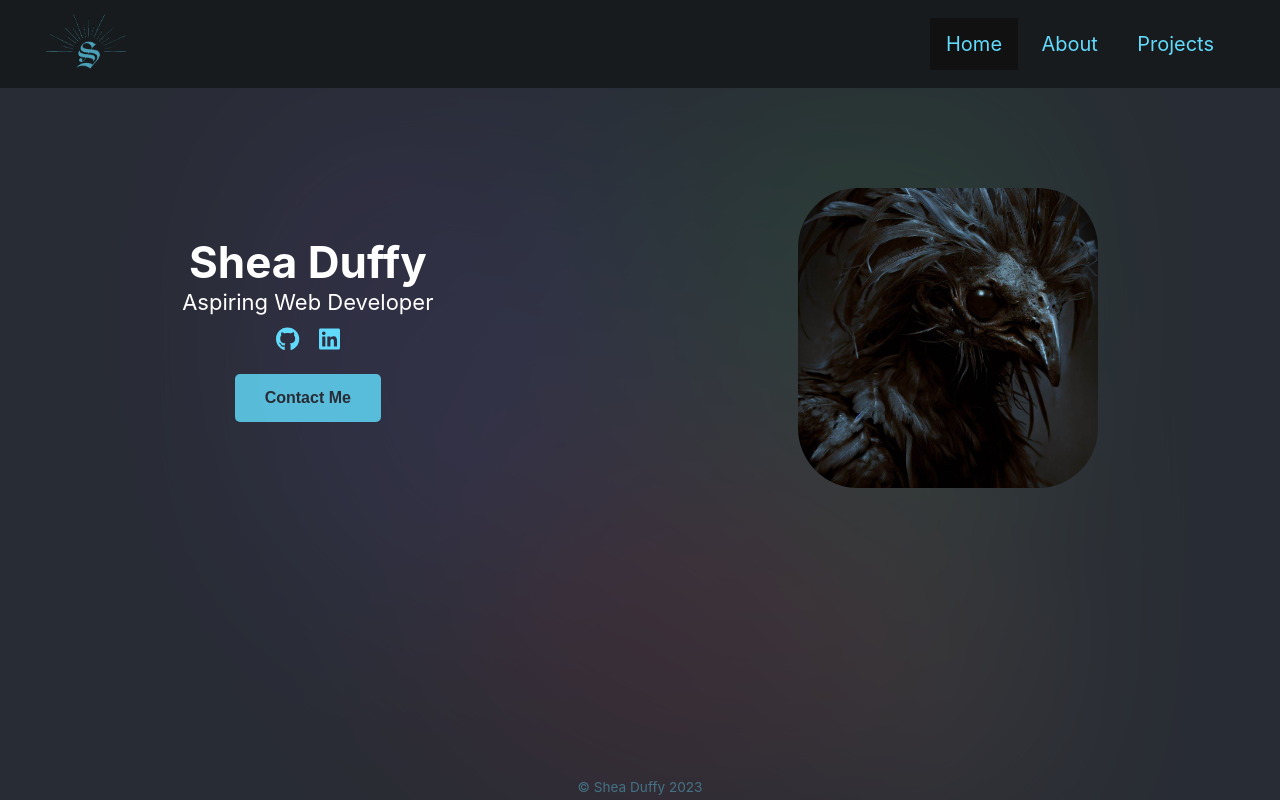
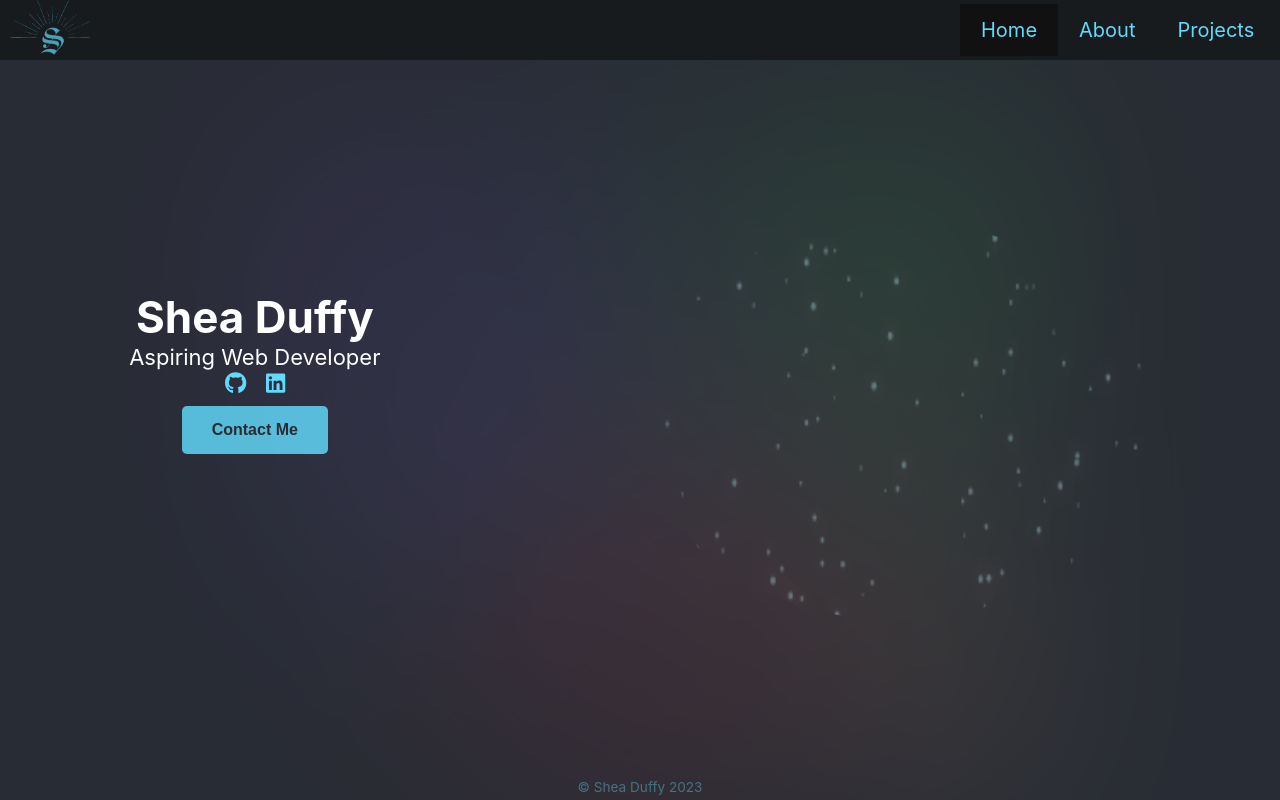
Before and after one commit to SheaDuffy13/portfolio-website-react, a React (Create React App) app: page / in a window 1280 px wide. Built offline with nearby package versions, Linux system fonts and the light colour scheme.

Commit message:
feat: HomePage particle effect

```diff
--- a/public/index.html
+++ b/public/index.html
@@ -2,7 +2,7 @@
 <html lang="en">
   <head>
     <meta charset="utf-8" />
-    <link rel="icon" href="" />
+    <link rel="icon" href=".//favi2.png" />
     <meta name="viewport" content="width=device-width, initial-scale=1" />
     <meta name="theme-color" content="#000000" />
     <meta
@@ -24,7 +24,7 @@
       work correctly both with client-side routing and a non-root public URL.
       Learn how to configure a non-root public URL by running `npm run build`.
     -->
-    <title>React App</title>
+    <title>Shea Duffy</title>
   </head>
   <body>
     <noscript>You need to enable JavaScript to run this app.</noscript>
--- a/src/App.css
+++ b/src/App.css
@@ -18,6 +18,7 @@ body {
   text-align: center;
   background-color: #282c34;
   min-height: 100vh;
+  overflow-x: hidden; /*stops horizontal scroll bar on ProjectPage*/
   display: flex;
   flex-direction: column;
   align-items: center;
@@ -59,13 +60,19 @@ body {
   /* display:inline-flex; */
   justify-content:space-around;
   align-items: center;
-  margin-top: 10vh;
+  margin-top: 20vh;
+ }
+
+ .homePage-name-div {
+  margin-bottom: 12vh;
  }
 
  .home-hero-img{
-  width: 300px;
-  margin: 20px 0 0 0;
-  border-radius: 20%;
+  width: 200px;
+  margin: 20px 0 30px 0;
+  border-radius: 50%;
+  z-index: -1;
+  opacity: 0.5;
  }
 
  .homePage-div button {
@@ -82,6 +89,20 @@ body {
  .homePage-div button:hover {
   opacity: 70%;
 }
+
+.HomePage-social-media-links a {
+  color:#61dafb;
+  margin: 10px;
+}
+
+/* particle effect */
+canvas {
+  width: 40vw;
+  height: 50vh;
+  opacity: 40%;
+  border-radius: 50%;
+}
+
 
  /* ---ABOUT ME PAGE--- */
 
@@ -103,7 +124,7 @@ body {
  }
 
  .to-contact-page-btn {
-  background-color: #111; /*or #181b1d */
+  background-color: #181b1d;
   border: none;
   color: white;
   padding: 15px 32px;
@@ -117,12 +138,10 @@ body {
   /* fixes button to bottom of screen */
   position: fixed;
   bottom: 0;
-  /* left: 50%; */
-  /* transform: translateX(-50%); */
-
-  /* top: 50%; */
-  right: 0;
-  transform: translateY(-50%);
+  transform: translateX(-50%);
+ }
+ .to-contact-page-btn:hover {
+  opacity: 70%;
  }
 
  .AboutPage-resume-link {
@@ -178,6 +197,24 @@ form button {
   font-size: calc(10px + 1.2vmin);
 }
 
+.contactPage-socials-div {
+  margin-top: 3%;
+}
+
+.contactPage-socials-title {
+  margin-bottom: 2%;
+}
+
+.contactPage-socials-div p {
+  margin-top: 1%;
+}
+
+.contactPage-socials-div a {
+  color:#61dafb;
+}
+.contactPage-socials-div a:hover {
+  opacity: 50%;
+}
 
  /* ---PROJECT PAGE--- */
 
@@ -207,11 +244,26 @@ form button {
  /* ---FOOTER--- */
 
 .social-media-links {
+  position: fixed;
+  top: 50%;
+  left: 0;
+  /* transform: translateY(-50%); */
+  transform: translateY(30%);
   display: flex;
-  justify-content:center;
+  flex-direction: column;
+  justify-content: center;
   font-size: 3vh;
   /* background-color: #11111121; */
+  height: 50vh;
 }
+/* .social-media-links::before {
+  content: '';
+  position: absolute;
+  top: 290px;
+  bottom: 10px;
+  left: 20px;
+  border-left: 2px solid #61dafb67;
+} */
 
 .social-media-links a {
   color:#61dafb;
--- a/src/App.js
+++ b/src/App.js
@@ -10,6 +10,7 @@ import { Footer } from './components/Footer';
 function App() {
   const location = useLocation();
   const isHomePage = location.pathname === '/';
+  const isContactPage = location.pathname === '/about/contact';
 
   return (
     <div className="App">
@@ -24,7 +25,7 @@ function App() {
           <Route path='projects' element={<ProjectsPage />} />
         </Routes>
         </main>
-        <Footer showSocialLinks={!isHomePage}/>
+        <Footer showSocialLinks={!isHomePage && !isContactPage}/>
 
     </div>
   );
--- a/src/Header.css
+++ b/src/Header.css
@@ -16,7 +16,7 @@
 
   .NavBar ul {
     list-style-type: none;
-    margin: 0 50px 0 0;
+    margin: 0 20px 0 0;
     padding: 0;
     display: flex;
     justify-content: space-between;
@@ -27,11 +27,11 @@
     float: left;
   }
 
-  .NavBar a {
+  .NavBar li a {
     display: block;
     color: #61dafb;
     /* text-align: center; */
-    padding: 14px 16px;
+    padding: 14px 21px;
     text-decoration: none;
     font-size: 20px;
   }
@@ -43,7 +43,8 @@
   .header-logo {
     width: 80px;
     height: auto;
-    margin: 0 0 0 30px;
+    margin: 0 0 0 10px;
+    padding: 0;
     opacity: 70%;
   }
   .header-logo:hover {
@@ -56,9 +57,9 @@
     /* background-size: cover; */
     /* background-position: center; */
     /* background-blend-mode:color-dodge; */
-    width: 100vw;
-    margin: 5px;
-    padding-bottom: 8px;
+    /* width: 100vw; */
+    /* margin: 5px; */
+    /* padding-bottom: 8px; */
   }
 
   .header-name-div p {
--- /dev/null
+++ b/src/components/Particles.jsx
@@ -0,0 +1,61 @@
+import React, { useRef, useEffect } from 'react';
+
+function ParticleCanvas() {
+  const canvasRef = useRef(null);
+
+  useEffect(() => {
+    const canvas = canvasRef.current;
+    const ctx = canvas.getContext('2d');
+
+    // Set up particles
+    const particles = [];
+    for (let i = 0; i < 100; i++) {
+      particles.push({
+        x: Math.random() * canvas.width,
+        y: Math.random() * canvas.height,
+        vx: Math.random() * 2 - 1,
+        vy: Math.random() * 2 - 1,
+        // size: Math.random() * 3 + 1
+        size: Math.random() + 0.5,
+      });
+    }
+
+    // Animation loop
+    function animate() {
+      // Clear canvas
+      ctx.clearRect(0, 0, canvas.width, canvas.height);
+
+      // Update and draw particles
+      for (const particle of particles) {
+        particle.x += particle.vx;
+        particle.y += particle.vy;
+
+        if (particle.x < 0 || particle.x > canvas.width) {
+          particle.vx = -particle.vx;
+        }
+        if (particle.y < 0 || particle.y > canvas.height) {
+          particle.vy = -particle.vy;
+        }
+
+        ctx.beginPath();
+        ctx.arc(particle.x, particle.y, particle.size, 0, 2 * Math.PI);
+        ctx.fillStyle = 'lightblue';  // particle colour
+        ctx.shadowColor = 'pink';
+        // glow effect
+        ctx.shadowBlur = 10;
+        ctx.shadowOffsetX = 0;
+        ctx.shadowOffsetY = 0;
+
+        ctx.fill();
+      }
+
+      requestAnimationFrame(animate);
+    }
+
+    animate();
+  }, []);
+
+  return <canvas ref={canvasRef} />;
+}
+
+export default ParticleCanvas;
--- a/src/pages/AboutPage.jsx
+++ b/src/pages/AboutPage.jsx
@@ -15,9 +15,15 @@ export function AboutPage() {
             <h1 className="AboutMe-title">About Me</h1>
             <p className="AboutMe-blurb">
                 Hi, I'm Shea! I'm a web development student at Coder Academy with a passion for all things tech.
-                When I'm not coding, you can find me playing Magic: The Gathering, video games, or getting lost in a good book.
+                When I'm not coding, you can find me playing Magic: The Gathering, video games, reading, or drinking copious amounts of tea.
                 I've always been interested in computers and technology and have previously studied game development in 2013.
                 Currently, I work in retail but am excited to transition into the tech industry and apply my skills to build amazing web experiences.
+            </p>
+            <p>
+            C#, Python, HTML/CSS, JavaScript
+            </p>
+            <p>
+            Express, MongoDB, MySQL, React
             </p>
 
             <button className="to-contact-page-btn" onClick={handleButtonClick}>
--- a/src/pages/ContactPage.jsx
+++ b/src/pages/ContactPage.jsx
@@ -1,5 +1,7 @@
 import { useState } from 'react';
 import emailjs from 'emailjs-com';
+import { FontAwesomeIcon } from '@fortawesome/react-fontawesome';
+import { faGithub, faLinkedin } from '@fortawesome/free-brands-svg-icons';
 
 export function ContactPage() {
     const [confirmationMessage, setConfirmationMessage] = useState('');
@@ -23,11 +25,12 @@ export function ContactPage() {
 
     return (
       <div>
-        <h1 className='email-title'>Email Me</h1>
+        <div className='contactPage-email-div'>
+          <h2 className='email-title'>Email Me</h2>
           <form onSubmit={handleSubmit}>
-        <input type="text" id="name" name="from_name" placeholder="Name" required />
+            <input type="text" id="name" name="from_name" placeholder="Your Name" required />
 
-        <input type="email" id="email" name="from_email" placeholder="Email" required />
+            <input type="email" id="email" name="from_email" placeholder="Your Email" required />
 
             <input type="text" id="subject" name="subject" placeholder="Subject" required />
 
@@ -39,5 +42,18 @@ export function ContactPage() {
                     {/* dev  */}
           {/* <p className='confirmation-msg'>{confirmationMessage}</p> */}
         </div>
+
+        <div className='contactPage-socials-div'>
+          <h3 className='contactPage-socials-title'>Connect on social media:</h3>
+          <p>GitHub:</p>
+          <a href="https://github.com/SheaDuffy13" target="_blank" rel="noreferrer">
+            <FontAwesomeIcon icon={faGithub} />
+          </a>
+          <p>LinkedIn:</p>
+          <a href="https://linkedin.com/in/shea-d-77979632/" target="_blank" rel="noreferrer">
+            <FontAwesomeIcon icon={faLinkedin} />
+          </a>
+        </div>
+      </div>
     );
   }
--- a/src/pages/HomePage.jsx
+++ b/src/pages/HomePage.jsx
@@ -1,7 +1,10 @@
 import hero from '../images/hero.jpg'
+import React from 'react';
 import { FontAwesomeIcon } from '@fortawesome/react-fontawesome';
 import { faGithub, faLinkedin } from '@fortawesome/free-brands-svg-icons';
 import { useNavigate } from 'react-router-dom';
+import ParticleCanvas from '../components/Particles';
+
 
 export function HomePage() {
     const navigate = useNavigate();
@@ -12,10 +15,11 @@ export function HomePage() {
 
     return(
         <div className='homePage-div'>
-            <div>
+            <div className='homePage-name-div'>
+                {/* <img className='home-hero-img' src={hero} alt='' /> */}
                 <h1>Shea Duffy</h1>
                 <p>Aspiring Web Developer</p>
-                <div className='social-media-links'>
+                <div className='HomePage-social-media-links'>
                     <a href="https://github.com/SheaDuffy13" target="_blank" rel="noreferrer">
                     <FontAwesomeIcon icon={faGithub} />
                     </a>
@@ -27,7 +31,8 @@ export function HomePage() {
                 <button onClick={handleContactButtonClick}>Contact Me</button>
             </div>
 
-            <img className='home-hero-img' src={hero} alt='' />
+                <ParticleCanvas />
+
         </div>
     )
 }
```
Also changed, not shown: public/favi.png (added), public/favi2.png (added). Lines whose indentation alone changed are shown as unchanged.
